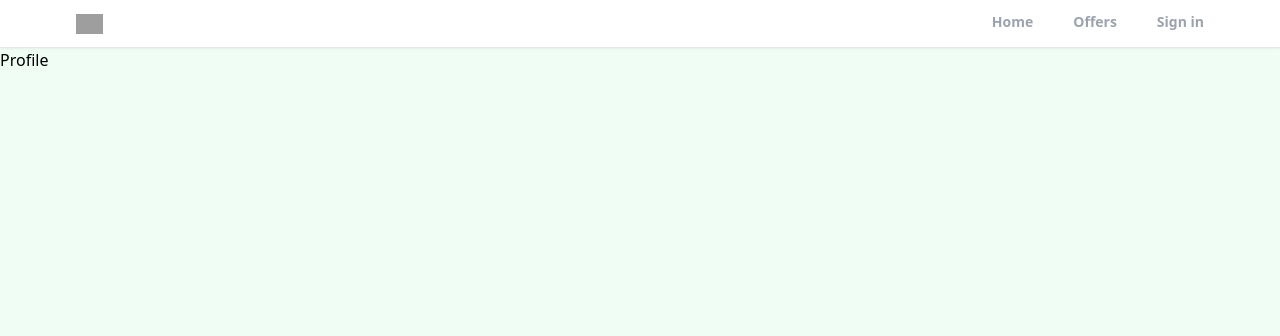
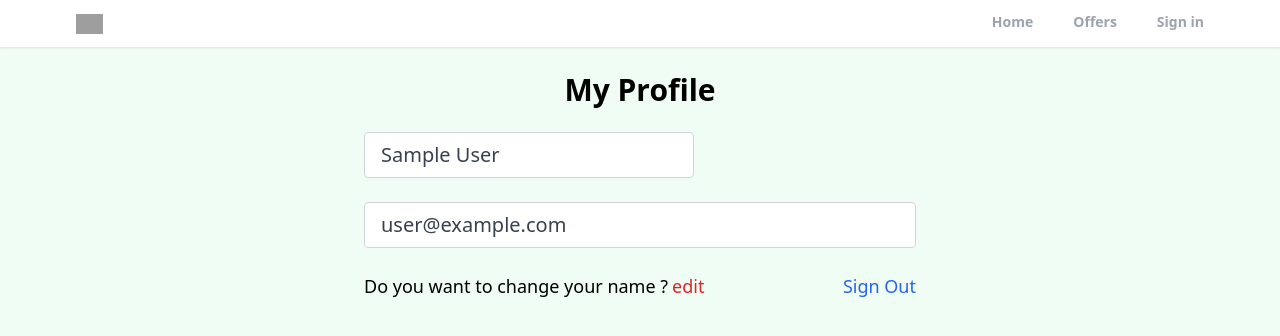
Before and after one commit to shawnJamil/realtor-clone, a React (Create React App) app: page /profile in a window 1280 px wide. Shown: the top 336 px of the page. Built offline with nearby package versions, Linux system fonts and the light colour scheme; no server answers; sample sign-in values are in the browser's storage; grey boxes are pictures that could not be loaded.

Commit message:
added functionality of editing user information

```diff
--- a/src/App.js
+++ b/src/App.js
@@ -5,6 +5,7 @@
 import ForgotPassword from "./pages/ForgotPassword";
 import SignIn from "./pages/SignIn";
 import SignUp from "./pages/SignUp";
+import PrivateRoute from "./components/PrivateRoute";
 import Header from "./components/Header";
 import { ToastContainer } from "react-toastify";
 import "react-toastify/dist/ReactToastify.css";
@@ -15,7 +16,9 @@
       <Header />
       <Routes>
         <Route path="/" element={<Home />} />
-        <Route path="/profile" element={<Profile />} />
+        <Route path="/profile" element={<PrivateRoute />}>
+          <Route path="/profile" element={<Profile />} />
+        </Route>
         <Route path="/offers" element={<Offers />} />
         <Route path="/sign-in" element={<SignIn />} />
         <Route path="/sign-up" element={<SignUp />} />
--- /dev/null
+++ b/src/components/PrivateRoute.js
@@ -0,0 +1,13 @@
+import React from "react";
+import { Navigate, Outlet } from "react-router-dom";
+import { useAuthStatus } from "../hooks/useAuthStatus";
+
+function PrivateRoute() {
+  const { loggedIn, checkingStatus } = useAuthStatus();
+  if (checkingStatus) {
+    return <h3>Loading...</h3>;
+  }
+  return loggedIn ? <Outlet /> : <Navigate to="/sign-in" />;
+}
+
+export default PrivateRoute;
--- /dev/null
+++ b/src/hooks/useAuthStatus.js
@@ -0,0 +1,18 @@
+import { useEffect, useState } from "react";
+import { getAuth, onAuthStateChanged } from "firebase/auth";
+
+export function useAuthStatus() {
+  const [loggedIn, setLoggedIn] = useState(false);
+  const [checkingStatus, setCheckingStatus] = useState(true);
+  useEffect(() => {
+    const auth = getAuth();
+
+    onAuthStateChanged(auth, (user) => {
+      if (user) {
+        setLoggedIn(true);
+      }
+      setCheckingStatus(false);
+    });
+  }, []);
+  return { loggedIn, checkingStatus };
+}
--- a/src/pages/Profile.js
+++ b/src/pages/Profile.js
@@ -1,7 +1,94 @@
-import React from "react";
+import React, { useState } from "react";
+import { getAuth, updateProfile } from "firebase/auth";
+import { useNavigate } from "react-router-dom";
+import { toast } from "react-toastify";
+import { db } from "../Firebase";
+import { doc, updateDoc } from "firebase/firestore";
 
 const Profile = () => {
-  return <div>Profile</div>;
+  const auth = getAuth();
+  const navigate = useNavigate();
+  const [formData, setFormData] = useState({
+    name: auth.currentUser.displayName,
+    email: auth.currentUser.email,
+  });
+  const [changeDetail, setChangeDetail] = useState(false);
+
+  const { name, email } = formData;
+  const onLogOut = () => {
+    auth.signOut();
+    navigate("/");
+  };
+
+  function onChange(e) {
+    setFormData((prevState) => ({
+      ...prevState,
+      [e.target.id]: e.target.value,
+    }));
+  }
+  async function onsubmit() {
+    try {
+      // Update display name in firsbase auth
+      if (auth.currentUser.displayName === !name) {
+        await updateProfile(auth.currentUser, {
+          displayName: name,
+        });
+        const docRef = doc(db, "users", auth.currentUser.uid);
+        await updateDoc(docRef, { name });
+      }
+      toast.success("Profile details updated");
+    } catch (error) {
+      toast.error("could not update profile detail");
+    }
+  }
+  return (
+    <section className="max-w-6xl mx-auto flex flex-col justify-center items-center ">
+      <h1 className="text-3xl mt-6 font-bold text-center">My Profile</h1>
+      <div className="w-full md:w-[50%] mt-6 px-3 ">
+        <form>
+          {/*NAME INPUT*/}
+          <input
+            type="text"
+            id="name"
+            value={name}
+            disabled={!changeDetail}
+            onChange={onChange}
+            className={`mb-6 width-full px-4 py-2 text-xl text-gray-700 bg-white border border-gray-300 transition ease-in-out rounded ${
+              changeDetail && "bg-red-200 focus:bg-red-200"
+            }`}
+          />
+          {/*Email input */}
+          <input
+            type="email"
+            id="email"
+            value={email}
+            disabled
+            className="mb-6 w-full px-4 py-2 text-xl text-gray-700 bg-white border border-gray-300 rounded transition ease-in-out"
+          />
+          <div className="flex justify-between whitespace-nowrap text-sm sm:text-lg mb-6">
+            <p className="flex items-center ">
+              Do you want to change your name ?
+              <span
+                onClick={() => {
+                  changeDetail && onsubmit();
+                  setChangeDetail(() => (prevState) => !prevState);
+                }}
+                className="text-red-600 hover:text-red-700 transition ease-in-out duration-200 ml-1 cursor-pointer"
+              >
+                {changeDetail ? "apply change" : "edit"}
+              </span>
+            </p>
+            <p
+              onClick={onLogOut}
+              className="text-blue-600 hover:text-blue-800 transition ease-in-out duration-200 cursor-pointer"
+            >
+              Sign Out
+            </p>
+          </div>
+        </form>
+      </div>
+    </section>
+  );
 };
 
 export default Profile;
```
